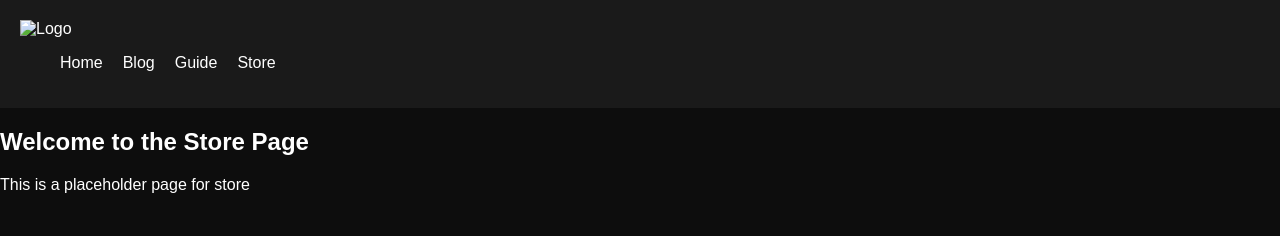
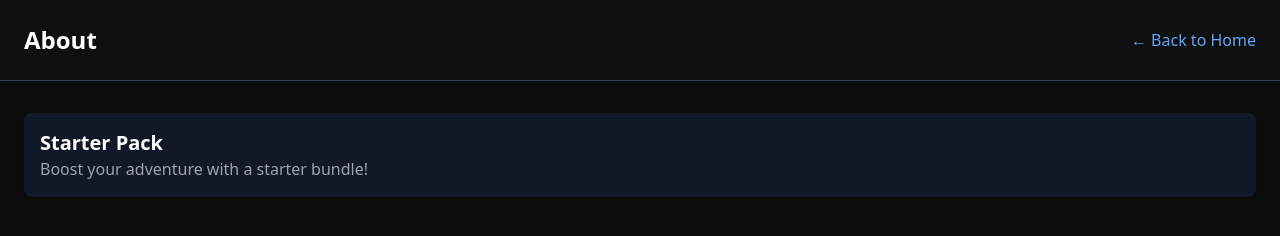
Before and after one commit to inimimii/mimiitweaks, a plain HTML site: page store.html in a window 1280 px wide. Drawn offline with nearby package versions, Linux system fonts and the light colour scheme.

Commit message:
Update store.html

```diff
--- a/store.html
+++ b/store.html
@@ -3,24 +3,19 @@
 <head>
   <meta charset="UTF-8" />
   <meta name="viewport" content="width=device-width, initial-scale=1.0" />
-  <title>Store</title>
-  <link rel="stylesheet" href="css/style.css" />
+  <title>About - Mimii Tweaks</title>
+  <script src="https://cdn.tailwindcss.com"></script>
 </head>
-<body>
-  <header>
-    <nav>
-      <img src="assets/logo.png" alt="Logo" class="logo" />
-      <ul class="nav-links">
-        <li><a href="index.html">Home</a></li>
-        <li><a href="blog.html">Blog</a></li>
-        <li><a href="guide.html">Guide</a></li>
-        <li><a href="store.html">Store</a></li>
-      </ul>
-    </nav>
+<body class="bg-[#0c0c0c] text-white font-sans min-h-screen">
+  <header class="p-6 flex justify-between items-center bg-[#0f0f0f] border-b border-gray-700">
+    <h1 class="text-2xl font-bold">About</h1>
+    <a href="index.html" class="text-blue-400 hover:underline">← Back to Home</a>
   </header>
-  <section class="page-content">
-    <h1>Welcome to the Store Page</h1>
-    <p>This is a placeholder page for store</p>
-  </section>
+  <main class="px-6 py-8 space-y-6">
+<section class="bg-gray-900 p-4 rounded-lg shadow">
+  <h2 class="text-xl font-bold">Starter Pack</h2>
+  <p class="text-gray-400">Boost your adventure with a starter bundle!</p>
+</section>
+</main>
 </body>
 </html>
```
